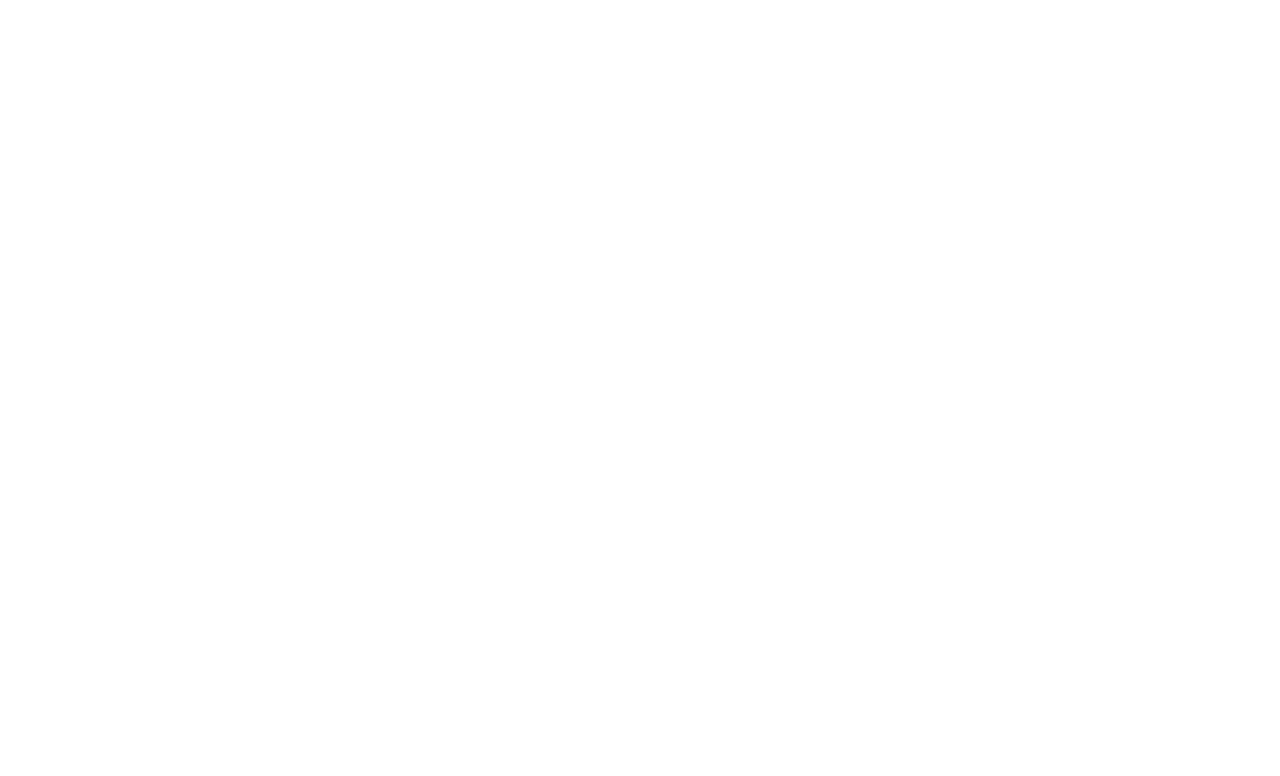
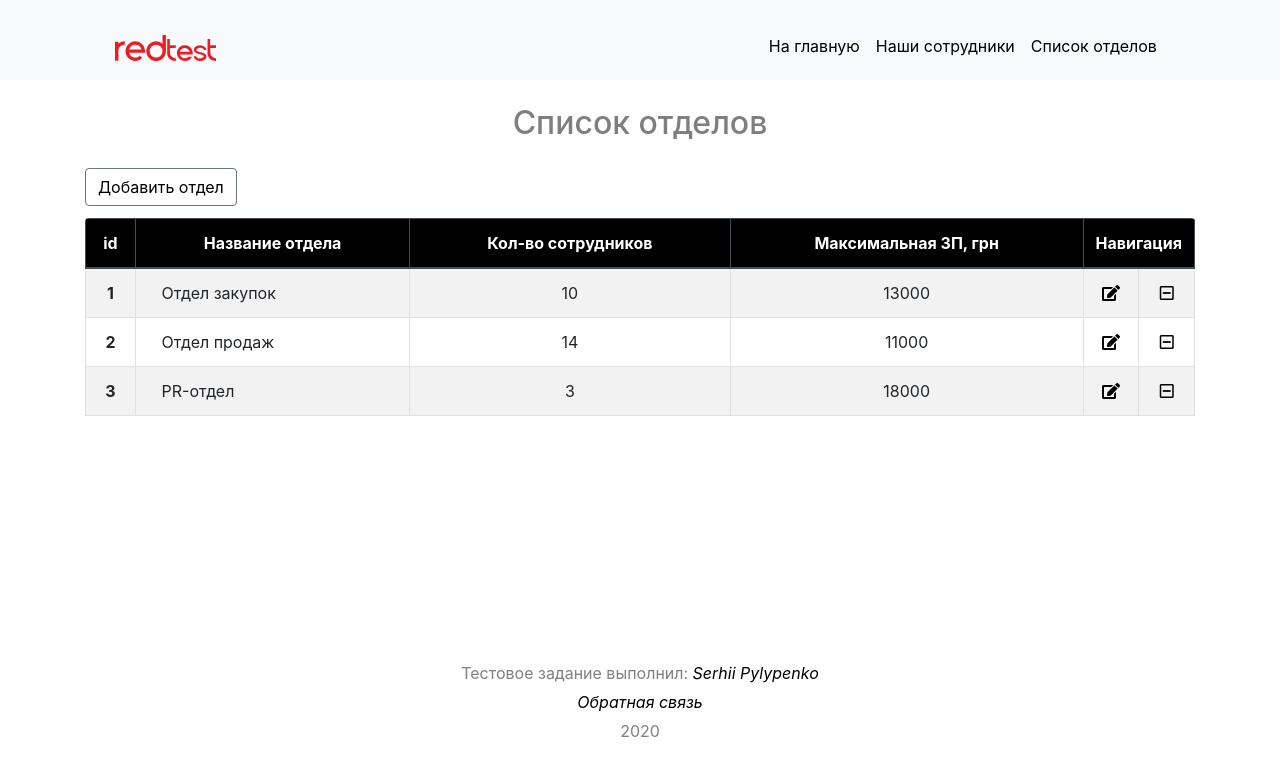
Before and after one commit to jPee2k/redlab-on-bootstrap, a plain HTML site: page public/pages/department/index.html in a window 1280 px wide. Drawn offline with nearby package versions, Linux system fonts and the light colour scheme.

Commit message:
added department management / minor bugfix

```diff
--- a/public/pages/department/create.html
+++ b/public/pages/department/create.html
@@ -0,0 +1,84 @@
+<!DOCTYPE html>
+<html lang="ru">
+  <head>
+    <meta charset="UTF-8" />
+    <meta name="viewport" content="width=device-width, initial-scale=1.0" />
+
+    <!-- bootstrap CDN -->
+    <link rel="stylesheet" href="https://stackpath.bootstrapcdn.com/bootstrap/4.5.2/css/bootstrap.min.css" integrity="sha384-JcKb8q3iqJ61gNV9KGb8thSsNjpSL0n8PARn9HuZOnIxN0hoP+VmmDGMN5t9UJ0Z" crossorigin="anonymous" />
+
+    <!-- fontawesome CDN -->
+    <link rel="stylesheet" href="https://use.fontawesome.com/releases/v5.15.1/css/all.css" integrity="sha384-vp86vTRFVJgpjF9jiIGPEEqYqlDwgyBgEF109VFjmqGmIY/Y4HV4d3Gp2irVfcrp" crossorigin="anonymous" />
+
+    <link rel="stylesheet" href="../../css/style.css" />
+    <link rel="icon" type="image/svg" href="../../favicon.svg" />
+
+    <title>Добавить отдел</title>
+  </head>
+
+  <body>
+    <!-- header -->
+    <header class="main-header">
+      <nav class="navbar fixed-top navbar-expand-md navbar-light bg-light">
+        <a href="/" class="navbar-brand">
+          <img src="../../images/logo.svg" alt="redtest logo" />
+        </a>
+        <button class="navbar-toggler" type="button" data-toggle="collapse" data-target="#navbarSupportedContent" aria-controls="navbarSupportedContent" aria-expanded="false" aria-label="Toggle navigation">
+          <span class="navbar-toggler-icon"></span>
+        </button>
+
+        <div class="collapse navbar-collapse" id="navbarSupportedContent">
+          <ul class="navbar-nav ml-auto">
+            <li class="nav-item">
+              <a class="nav-link" href="/">На главную<span class="sr-only">(current)</span></a>
+            </li>
+            <li class="nav-item">
+              <a class="nav-link" href="../staff/index.html">Наши сотрудники</a>
+            </li>
+            <li class="nav-item">
+              <a class="nav-link" href="index.html">Список отделов</a>
+            </li>
+          </ul>
+        </div>
+      </nav>
+    </header>
+    <!-- /header -->
+
+    <div class="wrapper d-flex justify-content-center flex-wrap">
+      <div class="container">
+        <!-- main-contetn -->
+        <main class="main-content row">
+          <section class="col-12 mx-auto">
+            <h1 class="title mt-4 h2">Добавить новый отдел</h1>
+
+            <form class="form-staff col-md-7 col-lg-6">
+              <div class="form-group">
+                <label for="department-name">Название</label>
+                <input type="text" class="form-control" id="department-name" aria-describedby="department-error" placeholder="Введите уникальное название отдела" required />
+                <small id="department-error" class="form-text text-muted"></small>
+              </div>
+
+              <input type="submit" role="button" class="btn btn-outline-secondary" value="Добавить" />
+            </form>
+          </section>
+        </main>
+        <!-- /main-content -->
+
+        <!-- footer -->
+        <footer class="footer row mt-3 align-self-end">
+          <div class="col-12">
+            <p>Тестовое задание выполнил: <a id="author" href="https://jpee2k.github.io/" target="_blank">Serhii Pylypenko</a></p>
+            <p><a href="mailto:jpee.dev@gmail.com" target="_blank">Обратная связь</a></p>
+            <p>2020</p>
+          </div>
+        </footer>
+        <!-- /footer -->
+      </div>
+    </div>
+
+    <!-- bootstrap CDN -->
+    <script src="https://code.jquery.com/jquery-3.5.1.slim.min.js" integrity="sha384-DfXdz2htPH0lsSSs5nCTpuj/zy4C+OGpamoFVy38MVBnE+IbbVYUew+OrCXaRkfj" crossorigin="anonymous"></script>
+    <script src="https://cdn.jsdelivr.net/npm/popper.js@1.16.1/dist/umd/popper.min.js" integrity="sha384-9/reFTGAW83EW2RDu2S0VKaIzap3H66lZH81PoYlFhbGU+6BZp6G7niu735Sk7lN" crossorigin="anonymous"></script>
+    <script src="https://stackpath.bootstrapcdn.com/bootstrap/4.5.2/js/bootstrap.min.js" integrity="sha384-B4gt1jrGC7Jh4AgTPSdUtOBvfO8shuf57BaghqFfPlYxofvL8/KUEfYiJOMMV+rV" crossorigin="anonymous"></script>
+  </body>
+</html>
--- a/public/pages/department/index.html
+++ b/public/pages/department/index.html
@@ -0,0 +1,116 @@
+<!DOCTYPE html>
+<html lang="ru">
+  <head>
+    <meta charset="UTF-8" />
+    <meta name="viewport" content="width=device-width, initial-scale=1.0" />
+
+    <!-- bootstrap CDN -->
+    <link rel="stylesheet" href="https://stackpath.bootstrapcdn.com/bootstrap/4.5.2/css/bootstrap.min.css" integrity="sha384-JcKb8q3iqJ61gNV9KGb8thSsNjpSL0n8PARn9HuZOnIxN0hoP+VmmDGMN5t9UJ0Z" crossorigin="anonymous" />
+
+    <!-- fontawesome CDN -->
+    <link rel="stylesheet" href="https://use.fontawesome.com/releases/v5.15.1/css/all.css" integrity="sha384-vp86vTRFVJgpjF9jiIGPEEqYqlDwgyBgEF109VFjmqGmIY/Y4HV4d3Gp2irVfcrp" crossorigin="anonymous" />
+
+    <link rel="stylesheet" href="../../css/style.css" />
+    <link rel="icon" type="image/svg" href="../../favicon.svg" />
+
+    <title>Отделы</title>
+  </head>
+
+  <body>
+    <!-- header -->
+    <header class="main-header">
+      <nav class="navbar fixed-top navbar-expand-md navbar-light bg-light">
+        <a href="/" class="navbar-brand">
+          <img src="../../images/logo.svg" alt="redtest logo" />
+        </a>
+        <button class="navbar-toggler" type="button" data-toggle="collapse" data-target="#navbarSupportedContent" aria-controls="navbarSupportedContent" aria-expanded="false" aria-label="Toggle navigation">
+          <span class="navbar-toggler-icon"></span>
+        </button>
+
+        <div class="collapse navbar-collapse" id="navbarSupportedContent">
+          <ul class="navbar-nav ml-auto">
+            <li class="nav-item">
+              <a class="nav-link" href="/">На главную<span class="sr-only">(current)</span></a>
+            </li>
+            <li class="nav-item">
+              <a class="nav-link" href="../staff/index.html">Наши сотрудники</a>
+            </li>
+            <li class="nav-item">
+              <a class="nav-link" href="index.html">Список отделов</a>
+            </li>
+          </ul>
+        </div>
+      </nav>
+    </header>
+    <!-- /header -->
+
+    <div class="wrapper d-flex justify-content-center flex-wrap">
+      <div class="container">
+        <!-- main-contetn -->
+        <main class="main-content row">
+          <section class="col-12 mx-auto">
+            <h1 class="title mt-4 h2">Список отделов</h1>
+
+            <a href="create.html" role="button" class="btn btn-outline-secondary">Добавить отдел</a>
+
+            <div class="list department-list table-responsive rounded">
+              <table class="table table-striped table-bordered">
+                <thead class="thead-dark">
+                  <tr>
+                    <th scope="col">id</th>
+                    <th scope="col">Название отдела</th>
+                    <th scope="col">Кол-во сотрудников</th>
+                    <th scope="col">Максимальная ЗП, грн</th>
+                    <th scope="col" colspan="2">Навигация</th>
+                  </tr>
+                </thead>
+                <tbody>
+                  <tr>
+                    <th scope="row">1</th>
+                    <td>Отдел закупок</td>
+                    <td>10</td>
+                    <td>13000</td>
+                    <td><a href="edit.html"><i class="fas fa-edit"></i></a></td>
+                    <td><a href="#"><i class="far fa-minus-square"></a></i></td>
+                  </tr>
+                  <tr>
+                    <th scope="row">2</th>
+                    <td>Отдел продаж</td>
+                    <td>14</td>
+                    <td>11000</td>
+                    <td><a href="edit.html"><i class="fas fa-edit"></i></a></td>
+                    <td><a href="#"><i class="far fa-minus-square"></a></i></td>
+                  </tr>
+                  <tr>
+                    <th scope="row">3</th>
+                    <td>PR-отдел</td>
+                    <td>3</td>
+                    <td>18000</td>
+                    <td><a href="edit.html"><i class="fas fa-edit"></i></a></td>
+                    <td><a href="#"><i class="far fa-minus-square"></a></i></td>
+                  </tr>
+                </tbody>
+              </table>
+            </div>
+          </section>
+        </main>
+        <!-- /main-content -->
+
+        <!-- footer -->
+        <footer class="footer row mt-3 align-self-end">
+          <div class="col-12">
+            <p>Тестовое задание выполнил: <a id="author" href="https://jpee2k.github.io/" target="_blank">Serhii Pylypenko</a></p>
+            <p><a href="mailto:jpee.dev@gmail.com" target="_blank">Обратная связь</a></p>
+            <p>2020</p>
+          </div>
+        </footer>
+        <!-- /footer -->
+      </div>
+    </div>
+
+    <!-- bootstrap CDN -->
+    <script src="https://code.jquery.com/jquery-3.5.1.slim.min.js" integrity="sha384-DfXdz2htPH0lsSSs5nCTpuj/zy4C+OGpamoFVy38MVBnE+IbbVYUew+OrCXaRkfj" crossorigin="anonymous"></script>
+    <script src="https://cdn.jsdelivr.net/npm/popper.js@1.16.1/dist/umd/popper.min.js" integrity="sha384-9/reFTGAW83EW2RDu2S0VKaIzap3H66lZH81PoYlFhbGU+6BZp6G7niu735Sk7lN" crossorigin="anonymous"></script>
+    <script src="https://stackpath.bootstrapcdn.com/bootstrap/4.5.2/js/bootstrap.min.js" integrity="sha384-B4gt1jrGC7Jh4AgTPSdUtOBvfO8shuf57BaghqFfPlYxofvL8/KUEfYiJOMMV+rV" crossorigin="anonymous"></script>
+  </body>
+</html>
--- a/src/scss/app.scss
+++ b/src/scss/app.scss
@@ -50,34 +50,23 @@ body {
   }
 
   .table {
-    thead th {
     text-align: center;
-    }
 
     .thead-dark th {
       background-color: $dark;
     }
 
-    tbody td {
-      text-align: center;
+    thead th {
+      white-space: nowrap;
     }
   }
 
-  .staff-list {
+  .list {
     margin-top: 12px;
 
-    .table {
     thead {
-        th {
-          white-space: nowrap;
-        }
-
       th:first-child {
         width: 50px;
-        }
-
-        th:last-child {
-          width: 120px;
       }
     }
 
@@ -87,7 +76,7 @@ body {
         padding-left: 2vw;
       }
 
-        td:nth-last-child(-n+2) {
+      td:nth-last-child(-n + 2) {
         position: relative;
         width: 50px;
 
@@ -104,7 +93,6 @@ body {
 
           @include link-decoration;
           text-decoration: none;
-          }
         }
       }
     }
```
Also changed, not shown: public/pages/staff/create.html (+1 -1 lines), public/pages/staff/index.html (+1 -1 lines), public/css/style.css. Lines whose indentation alone changed are shown as unchanged.
